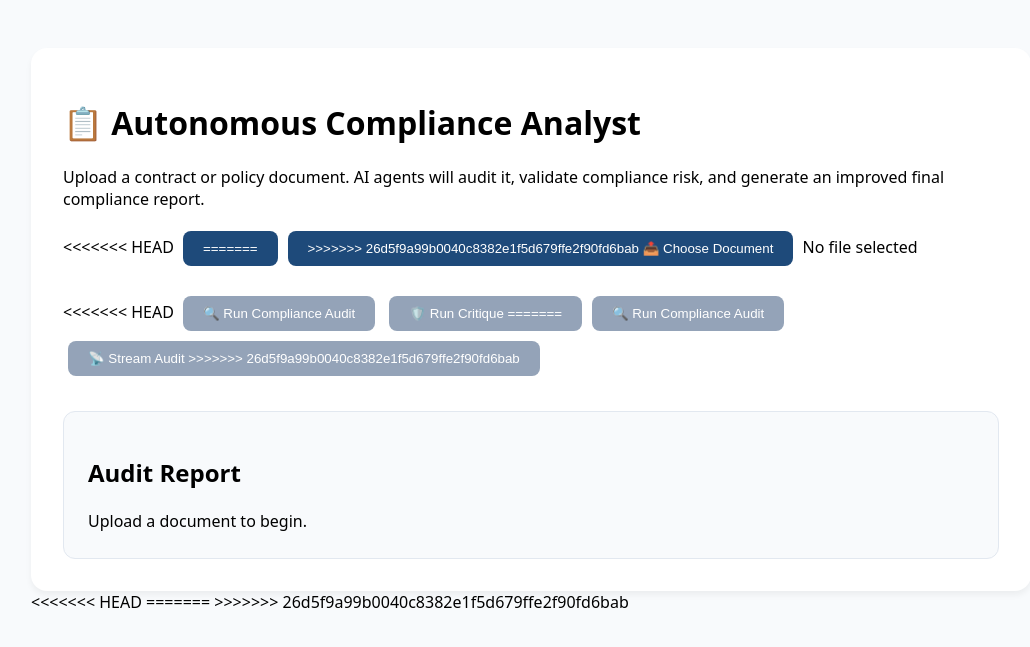
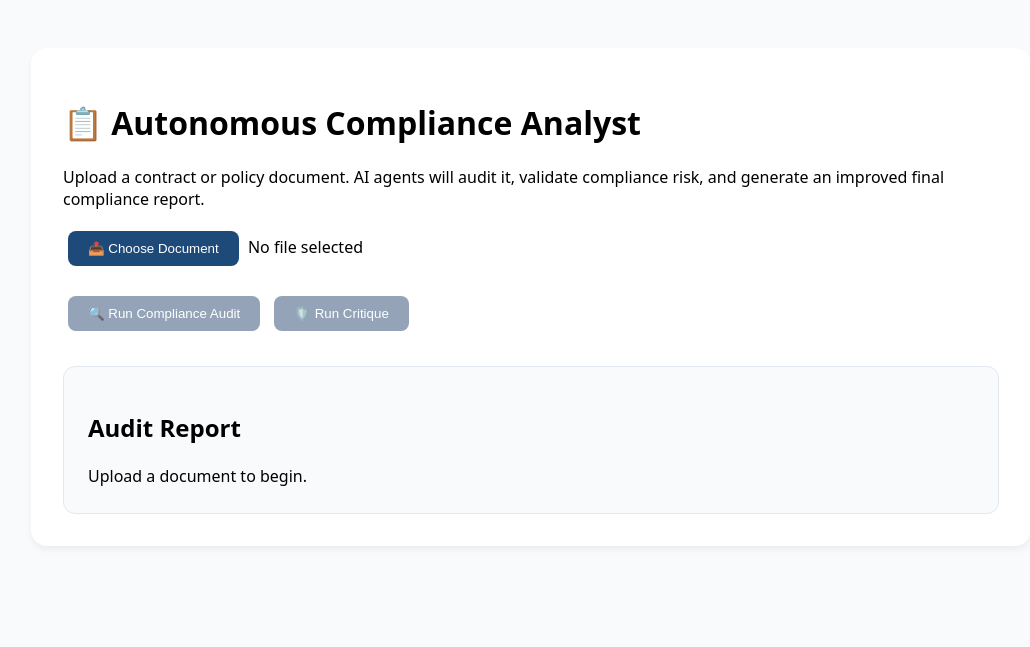
Before and after one commit to docqueryswap/compliance-analyst, a FastAPI app: page / in a window 1280 px wide. Shown: the top 647 px of the page, without its empty margins (109-1139 px from the left). Run offline with FastAPI, Linux system fonts and the light colour scheme; parts of the project's set-up code (start-up, migrations or seed data) failed here and were passed over.

Commit message:
Update templates/index.html

```diff
--- a/templates/index.html
+++ b/templates/index.html
@@ -26,11 +26,7 @@
                 style="display: none;"
             >
 
-<<<<<<< HEAD
             <button id="uploadBtn" type="button">
-=======
-            <button id="uploadBtn">
->>>>>>> 26d5f9a99b0040c8382e1f5d679ffe2f90fd6bab
                 📤 Choose Document
             </button>
 
@@ -44,44 +40,26 @@
 
         <!-- Action Buttons -->
         <div style="margin-top: 20px;">
-<<<<<<< HEAD
             <button id="auditBtn" type="button" disabled>
                 🔍 Run Compliance Audit
             </button>
 
             <button id="critiqueBtn" type="button" disabled>
                 🛡️ Run Critique
-=======
-            <button id="auditBtn" disabled>
-                🔍 Run Compliance Audit
-            </button>
-
-            <button id="streamBtn" disabled>
-                📡 Stream Audit
->>>>>>> 26d5f9a99b0040c8382e1f5d679ffe2f90fd6bab
             </button>
         </div>
 
         <!-- Output Section -->
         <div id="output" class="output-box" style="margin-top: 30px;">
-
             <h2>Audit Report</h2>
 
             <div id="reportContent">
                 Upload a document to begin.
             </div>
-
         </div>
     </div>
 
-<<<<<<< HEAD
     <script src="/static/script.js?v=20260428"></script>
 
 </body>
 </html>
-=======
-    <script src="/static/script.js"></script>
-
-</body>
-</html>
->>>>>>> 26d5f9a99b0040c8382e1f5d679ffe2f90fd6bab
```
